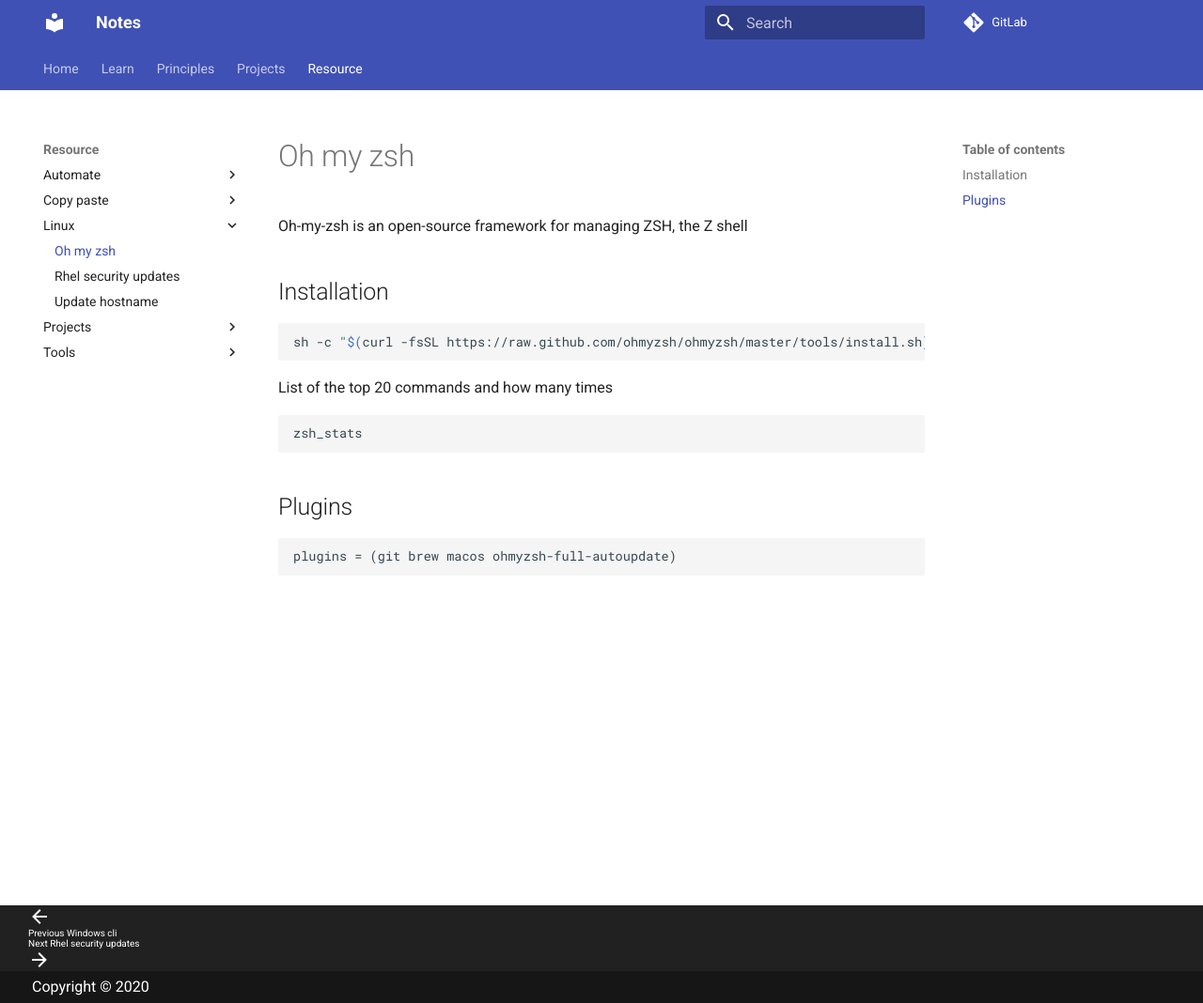
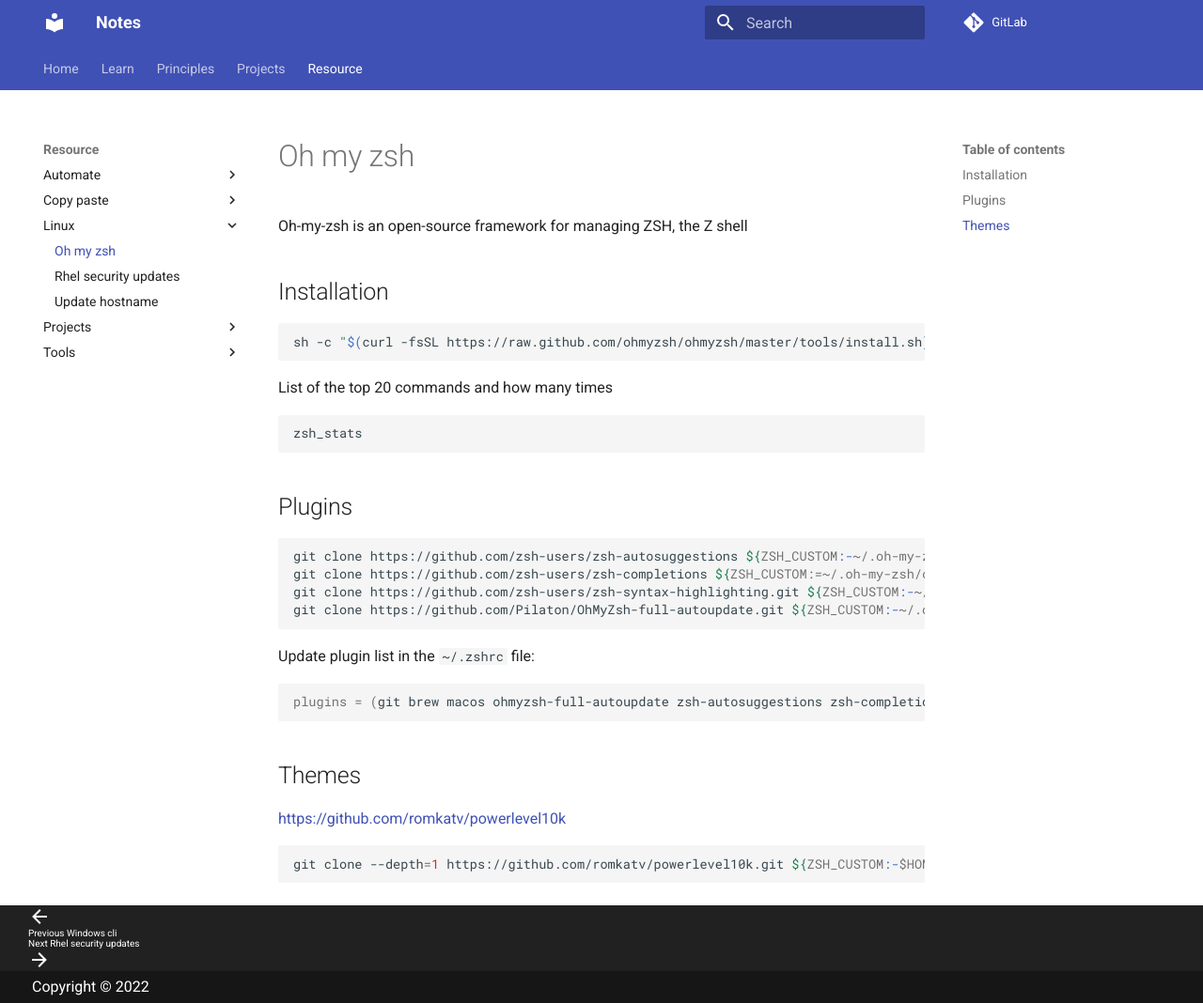
Before and after one commit to adriantse/notes, an MkDocs documentation site: the page built from docs/resource/linux/oh-my-zsh.md, in a window 1280 px wide and 1068 px high. Shown: the whole window at 94% size. Built offline with MkDocs 1.6.1 and Material for MkDocs 9.7.7, drawn with Linux system fonts in a browser that asks for light colours; comment, search, counter and statistics services are not loaded.

````diff
--- a/docs/resource/linux/oh-my-zsh.md
+++ b/docs/resource/linux/oh-my-zsh.md
@@ -8,12 +8,29 @@ sh -c "$(curl -fsSL https://raw.github.com/ohmyzsh/ohmyzsh/master/tools/install.
 
 List of the top 20 commands and how many times
 
-```
+```sh
 zsh_stats
 ```
 
 ## Plugins
 
+```sh
+git clone https://github.com/zsh-users/zsh-autosuggestions ${ZSH_CUSTOM:-~/.oh-my-zsh/custom}/plugins/zsh-autosuggestions
+git clone https://github.com/zsh-users/zsh-completions ${ZSH_CUSTOM:=~/.oh-my-zsh/custom}/plugins/zsh-completions
+git clone https://github.com/zsh-users/zsh-syntax-highlighting.git ${ZSH_CUSTOM:-~/.oh-my-zsh/custom}/plugins/zsh-syntax-highlighting
+git clone https://github.com/Pilaton/OhMyZsh-full-autoupdate.git ${ZSH_CUSTOM:-~/.oh-my-zsh/custom}/plugins/ohmyzsh-full-autoupdate
 ```
-plugins = (git brew macos ohmyzsh-full-autoupdate)
+
+Update plugin list in the `~/.zshrc` file:
+
+```sh
+plugins = (git brew macos ohmyzsh-full-autoupdate zsh-autosuggestions zsh-completions zsh-syntax-highlighting)
 ```
+
+## Themes
+
+<https://github.com/romkatv/powerlevel10k>
+
+```sh
+git clone --depth=1 https://github.com/romkatv/powerlevel10k.git ${ZSH_CUSTOM:-$HOME/.oh-my-zsh/custom}/themes/powerlevel10k
+```
--- a/mkdocs.yml
+++ b/mkdocs.yml
@@ -10,7 +10,7 @@ site_author: "agentc"
 strict: false
 
 # Copyright
-copyright: "Copyright &copy; 2020"
+copyright: "Copyright &copy; 2022"
 
 theme:
   name: "material"
@@ -18,11 +18,6 @@ theme:
   custom_dir: overrides
   features:
     - navigation.tabs
-
-# Google Analytics
-google_analytics:
-  - "UA-139429229-1"
-  - "auto"
 
 # Extensions
 markdown_extensions:
@@ -48,3 +43,9 @@ markdown_extensions:
 plugins:
   - search
   - awesome-pages
+
+# Google Analytics 4
+extra:
+  analytics:
+    provider: google
+    property: G-D6D0227QRK
````
Also changed, not shown: docs/resource/linux/rhel-security-updates.md (+1 -1 lines).
